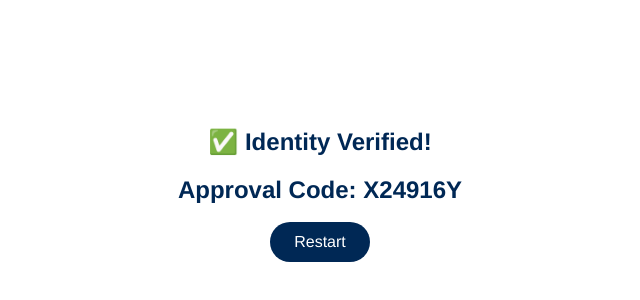
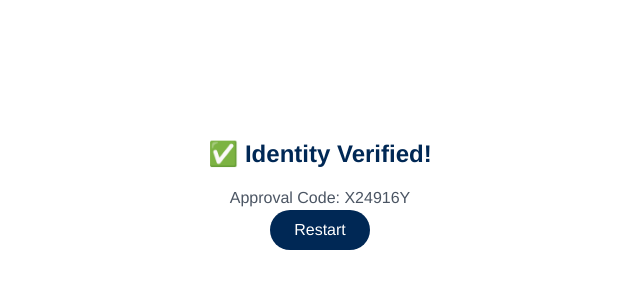
Before and after one commit to blue-sky-flyer/id-verification-v4, a React (Vite) app: page /success in a window 1280 px wide. Shown: the part 206-506 px from the top of the page, without its empty margins (320-960 px from the left). Built offline with nearby package versions, Linux system fonts and the light colour scheme.

Commit message:
Update Success.jsx

```diff
--- a/src/pages/Success.jsx
+++ b/src/pages/Success.jsx
@@ -7,7 +7,7 @@ export default function Success() {
   return (
     <div className="min-h-screen flex flex-col items-center justify-center text-center p-4">
       <h1 className="text-2xl font-bold mb-4 text-primary">✅ Identity Verified!</h1>
-      <h2 className="text-2xl font-bold mb-4 text-primary">Approval Code: X24916Y</h2>
+      <p className="text-gray-600">Approval Code: X24916Y</p>
       <button onClick={() => navigate('/')} className="bg-primary text-white px-6 py-2 rounded-full hover:bg-secondary hover:text-black">
         Restart
       </button>
```
